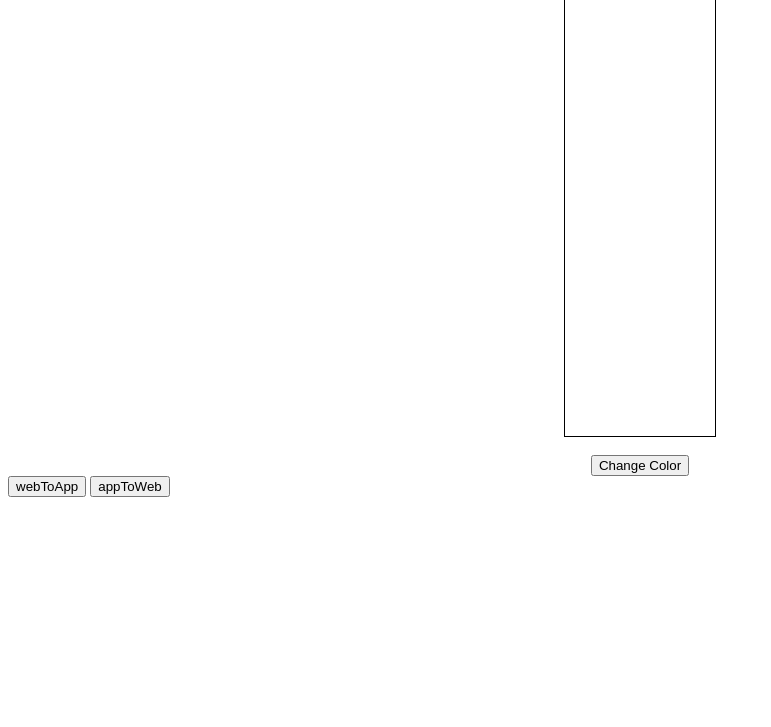
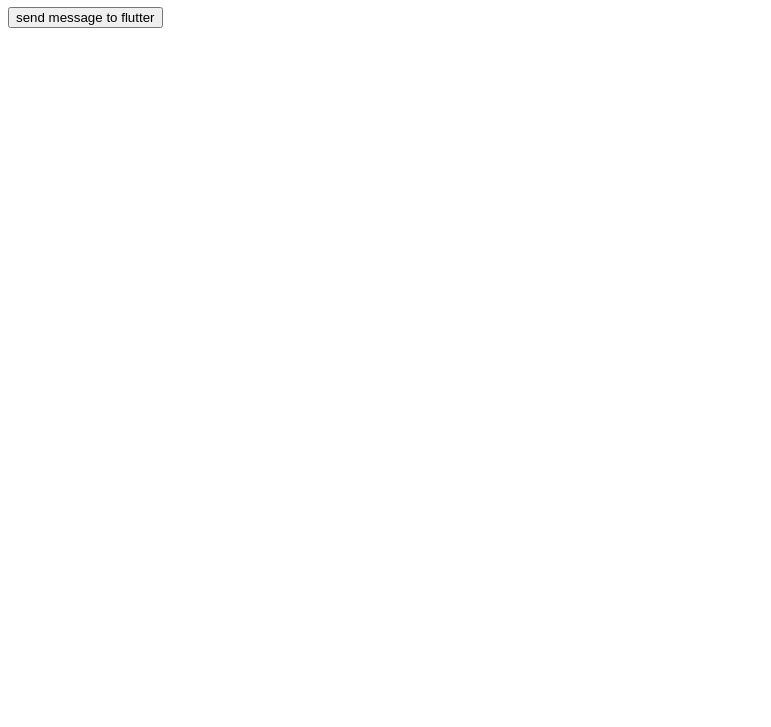
Before and after one commit to KimJoochan/fluuterWeb, a plain HTML site: page index.html in a window 1280 px wide. Shown: the part 73-800 px from the top of the page, without its empty margins (0-771 px from the left). Drawn offline with Linux system fonts and the light colour scheme.

Commit message:
Add files via upload

```diff
--- a/index.html
+++ b/index.html
@@ -1,53 +1,20 @@
+  <!doctype html>
   <html>
-<meta http-equiv="Content-Type" content="text/html; charset=euc-kr">
   <head>
-    <title>Sample page</title>
-    <script>
-        function changeColor() {
-            var colors = ["black", "red", "green"];
-            var randonNumber = Math.floor(Math.random() * 3);
-            var myDiv = document.getElementById("container_box");
-            myDiv.style.backgroundColor = colors[randonNumber];
-            try {
-                colorChanged.postMessage(colors[randonNumber]);
-            } catch (err) {
-
-            }
-        }
-
-        function webToApp(msg) {
-            alert(msg);
-            try {
-                webToAppChange.postMessage(msg);
-            } catch (err) {}
-        }
-
-        function appToWeb(color) {
-            alert("aa");
-            var myDiv = document.getElementById("container_box");
-            myDiv.style.backgroundColor = color;
-        }
-
-    </script>
-    <style type="text/css">
-        #btn_color {
-            display: block;
-            margin: auto;
-        }
-        #container_box {
-            height: 500px;
-            width: 150px;
-            border: 1px solid #000;
-            margin: 0 auto;
-        }
-    </style>
+      <title>Page Title</title>
+      <meta charset="UTF-8">
+      <meta name="viewport" content="initial-scale=1.0">
   </head>
   <body>
-    <div id="container_box"></div> <br>
-    <button id="btn_color" onclick="changeColor()"> Change Color</button>
-    <button id="btn_webToApp" onclick="webToApp('웹페이지에서 앱 전달')">webToApp</button>
-    <button id="btn_appToWeb" onclick="appToWeb('black')">appToWeb</button>
-
+      <body>
+          <h1 id="title">This is web title</h1>
+          <button type="button" onclick="sendBack()">send message to flutter</button>
+      </body>
+      <script type="text/javascript">
+          function sendBack() {
+              JavaScriptChannel.postMessage("Hello from JS");
+          }
+      </script>
   </body>
 
   </html>
```
Lines whose indentation alone changed are shown as unchanged.
